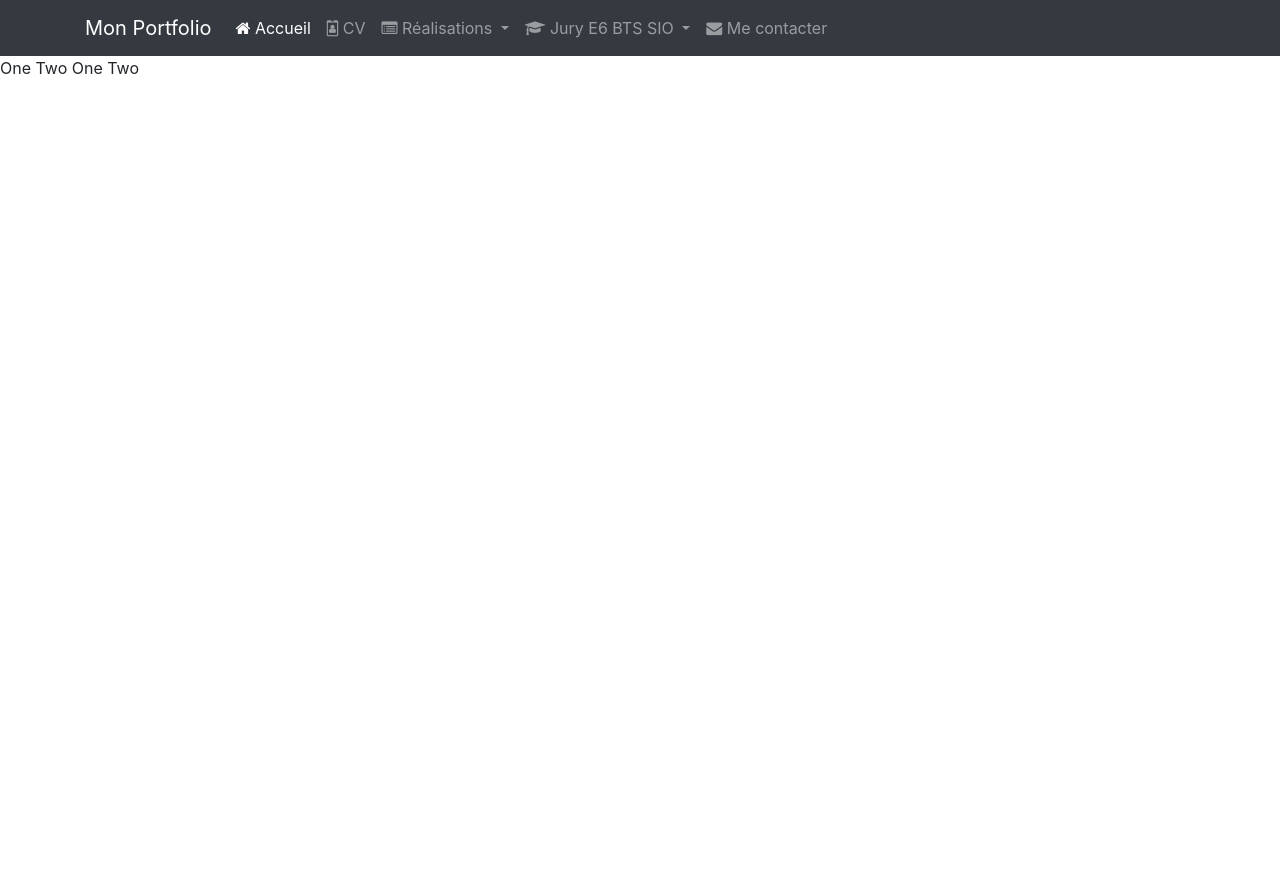
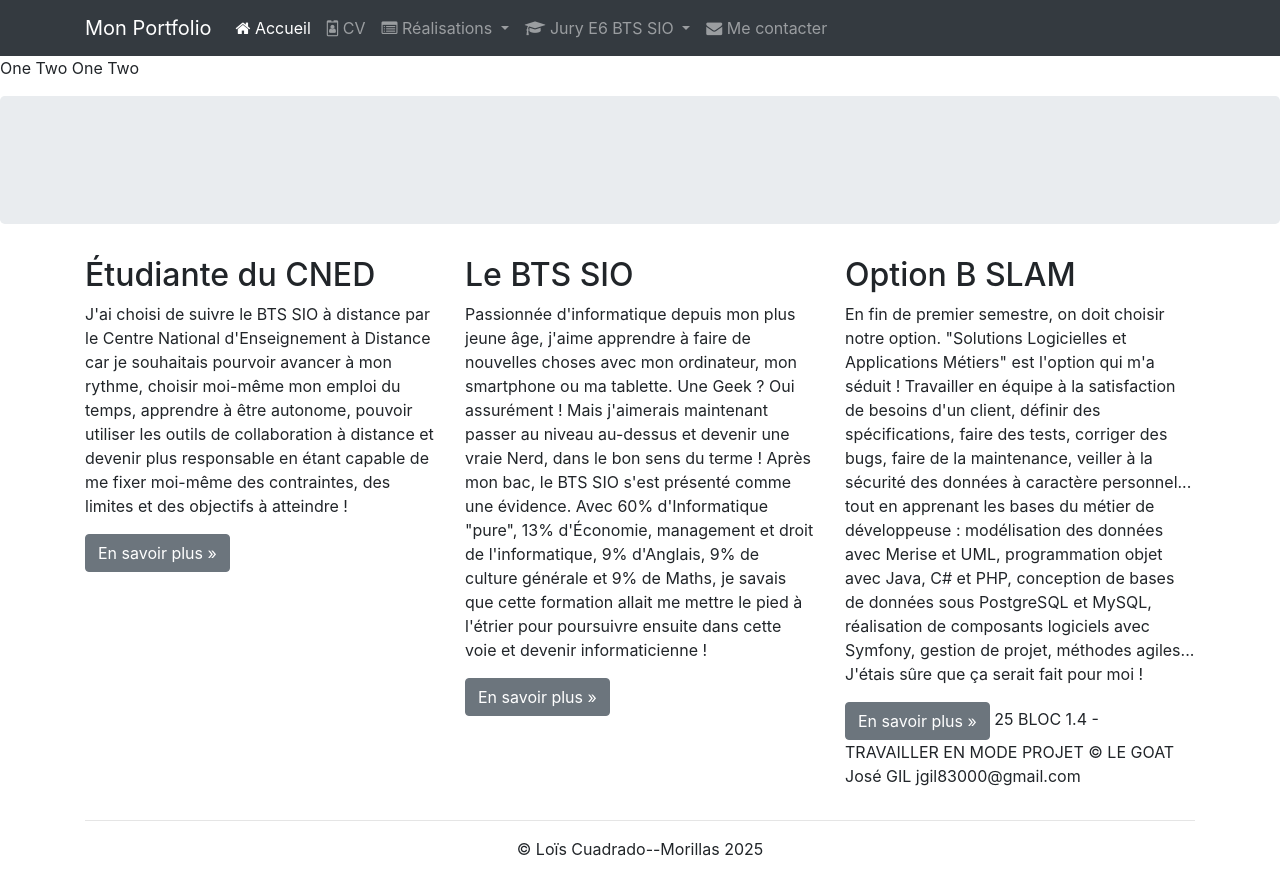
Before and after one commit to LCuadrado-Morillas4/lois.cuadrado.github.io, a plain HTML site: page index.html in a window 1280 px wide. Before the commit the page ends 800 px from the top, so only its background shows below. Drawn offline with nearby package versions, Linux system fonts and the light colour scheme.

Commit message:
Ajout du pied de page

```diff
--- a/index.html
+++ b/index.html
@@ -114,18 +114,35 @@
     <h1>Bienvenue sur mon Portfolio LCM</h1>
 
     <p> One Two One Two</p>
-
-    <!-- Optional JavaScript; choose one of the two! -->
-
-    <!-- Option 1: jQuery and Bootstrap Bundle (includes Popper) -->
-    <script src="https://cdn.jsdelivr.net/npm/jquery@3.5.1/dist/jquery.slim.min.js" integrity="sha384-DfXdz2htPH0lsSSs5nCTpuj/zy4C+OGpamoFVy38MVBnE+IbbVYUew+OrCXaRkfj" crossorigin="anonymous"></script>
-    <script src="https://cdn.jsdelivr.net/npm/bootstrap@4.6.2/dist/js/bootstrap.bundle.min.js" integrity="sha384-Fy6S3B9q64WdZWQUiU+q4/2Lc9npb8tCaSX9FK7E8HnRr0Jz8D6OP9dO5Vg3Q9ct" crossorigin="anonymous"></script>
-
-    <!-- Option 2: Separate Popper and Bootstrap JS -->
-    <!--
-    <script src="https://cdn.jsdelivr.net/npm/jquery@3.5.1/dist/jquery.slim.min.js" integrity="sha384-DfXdz2htPH0lsSSs5nCTpuj/zy4C+OGpamoFVy38MVBnE+IbbVYUew+OrCXaRkfj" crossorigin="anonymous"></script>
-    <script src="https://cdn.jsdelivr.net/npm/popper.js@1.16.1/dist/umd/popper.min.js" integrity="sha384-9/reFTGAW83EW2RDu2S0VKaIzap3H66lZH81PoYlFhbGU+6BZp6G7niu735Sk7lN" crossorigin="anonymous"></script>
-    <script src="https://cdn.jsdelivr.net/npm/bootstrap@4.6.2/dist/js/bootstrap.min.js" integrity="sha384-+sLIOodYLS7CIrQpBjl+C7nPvqq+FbNUBDunl/OZv93DB7Ln/533i8e/mZXLi/P+" crossorigin="anonymous"></script>
-    -->
+    <div class="jumbotron"></div> <!-- Emplacement pour le contenu principal de la page -->
+    <footer>
+        <div class="container">
+            <div class="row">
+                <div class="col-lg-4">
+                    <h2>Étudiante du CNED</h2>
+                    <p>J'ai choisi de suivre le BTS SIO à distance par le Centre National d'Enseignement à Distance car je souhaitais pourvoir avancer à mon rythme, choisir moi-même mon emploi du temps, apprendre à être autonome, pouvoir utiliser les outils de collaboration à distance et devenir plus responsable en étant capable de me fixer moi-même des contraintes, des limites et des objectifs à atteindre !
+                    </p>
+                    <p><a class="btn btn-secondary" href="http://www.cned.fr" target="_blank" role="button">En savoir plus »</a>
+                    </p>
+                </div>
+                <div class="col-lg-4">
+                  <h2>Le BTS SIO</h2>
+                   <p>Passionnée d'informatique depuis mon plus jeune âge, j'aime apprendre à faire de nouvelles choses avec mon ordinateur, mon smartphone ou ma tablette. Une Geek ? Oui assurément ! Mais j'aimerais maintenant passer au niveau au-dessus et devenir une vraie Nerd, dans le bon sens du terme ! Après mon bac, le BTS SIO s'est présenté comme une évidence. Avec 60% d'Informatique "pure", 13% d'Économie, management et droit de l'informatique, 9% d'Anglais, 9% de culture générale et 9% de Maths, je savais que cette formation allait me mettre le pied à l'étrier pour poursuivre ensuite dans cette voie et devenir informaticienne !
+                   </p>
+                   <p><a class="btn btn-secondary" href="https://fr.wikipedia.org/wiki/Brevet_de_technicien_supérieur_-_Services_informatiques_aux_organisations" target="_blank" role="button">En savoir plus »</a>
+                   </p>
+                </div>
+                    <div class="col-lg-4">
+                    <h2>Option B SLAM</h2>
+                    <p>En fin de premier semestre, on doit choisir notre option. "Solutions Logicielles et Applications Métiers" est l'option qui m'a séduit&nbsp;! Travailler en équipe à la satisfaction de besoins d'un client, définir des spécifications, faire des tests, corriger des bugs, faire de la maintenance, veiller à la sécurité des données à caractère personnel... tout en apprenant les bases du métier de développeuse : modélisation des données avec Merise et UML, programmation objet avec Java, C# et PHP, conception de bases de données sous PostgreSQL et MySQL, réalisation de composants logiciels avec Symfony, gestion de projet, méthodes agiles... J'étais sûre que ça serait fait pour moi !
+                    </p>
+                    <p><a class="btn btn-secondary" href="https://www.onisep.fr/Ressources/Univers-Formation/Formations/Post-bac/bts-services-informatiques-aux-organisations-option-b-solutions-logicielles-et-applications-metiers" target="_blank" role="button">En savoir plus »</a> 25 BLOC 1.4 - TRAVAILLER EN MODE PROJET © LE GOAT José GIL jgil83000@gmail.com
+                    </p>
+                </div>
+            </div>
+            <hr>
+            <p class="text-center" id="copyright">© Loïs Cuadrado--Morillas 2025</p>
+        </div>
+    </footer>
   </body>
 </html>
```
